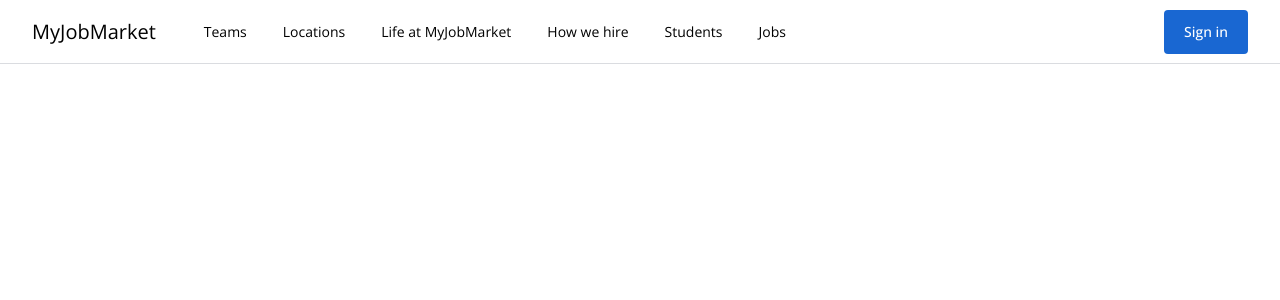
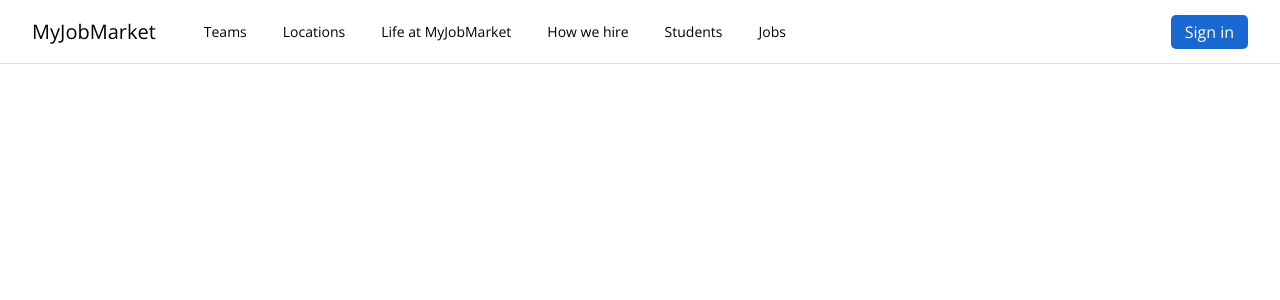
Before and after one commit to karimisdm/Search_Job, a Vue app in the folder search-job/: page / in a window 1280 px wide. Shown: the top 300 px of the page. Built offline with nearby package versions, Linux system fonts and the light colour scheme.

Commit message:
updated tailwind section

```diff
--- a/search-job/src/components/ActionButton.vue
+++ b/search-job/src/components/ActionButton.vue
@@ -2,24 +2,50 @@
 const handleClick = ()=>{
     console.log("Button Clicked!");
 };
-defineProps(["text"]);
+defineProps(["text","type"]);
 </script>
 
 <template>
-  <button class="rounded border-0 bg-brand-blue-1 text-white  px-5 py-3 font-medium hover:shadow-blue ">{{ text }}</button>
+  <button :class="{secondary:!type, primary:type}">{{ text }}</button>
 </template>
 
-<style scoped>
+<style>
 button {
-  @apply rounded px-5 py-3 font-medium ;
+  font-size: medium;
+  padding: 7px 14px;
+  border-radius: 5px;
+  background-color: #1967d2;
+  color: white;
+
 }
 .primary {
+  border: 0;
+  background-color: #1967d2;
+  color: white;
+}
+.primary:hover {
+  box-shadow: 0 0 3px 3px #4285f4;
+}
+.secondary {
+  background-color: transparent;
+  color: #1967d2;
+}
+.secondary:hover {
+  background-color: #4285f4;
+  color: white;
+}
+
+
+
+/* .primary {
   @apply border-0 bg-brand-blue-1 text-white hover:shadow-blue;
 }
 .secondary {
   @apply bg-transparent text-brand-blue-1 hover:bg-brand-blue-2 hover:text-white
-
 }
+button {
+  @apply rounded px-5 py-3 font-medium;
+} */
 
 
 </style>
--- a/search-job/src/components/MainNav.vue
+++ b/search-job/src/components/MainNav.vue
@@ -39,7 +39,7 @@ const loginUser = ()=>{
         </nav>
         <div class="ml-auto flex h-full items-center">
             <ProfileImage v-if="isLoggedIn"/>
-            <ActionButton v-else text="Sign in" @click="loginUser()" />
+            <ActionButton v-else text="Sign in" type="false"  @click="loginUser()" />
         </div>
       </div>
     </div>
--- a/search-job/src/main.ts
+++ b/search-job/src/main.ts
@@ -2,8 +2,9 @@
 
 import { createApp } from 'vue'
 import { createPinia } from 'pinia'
+import '@/assets/main.css'
+import '@/index.css'
 import '@/output.css'
-import '@/index.css'
 import App from '@/App.vue'
 import router from '@/router'
 
--- a/search-job/tailwind.config.js
+++ b/search-job/tailwind.config.js
@@ -1,7 +1,7 @@
 /** @type {import('tailwindcss').Config} */
 const defaultTheme = require('tailwindcss/defaultTheme');
-export default {
-  content: ["./index.html","./src/**/*.{vue,js,ts,jsx,tsx}"],
+module.exports = {
+  content: ["./index.html","./src/**/*.{vue,css,js,ts,jsx,tsx}"],
   theme: {
     extend: {
       fontFamily:{
@@ -15,7 +15,6 @@ export default {
       },
       boxShadow: {
         blue: "0 0 3px 3px #4285f4",
-
       }
     },
   },
```
